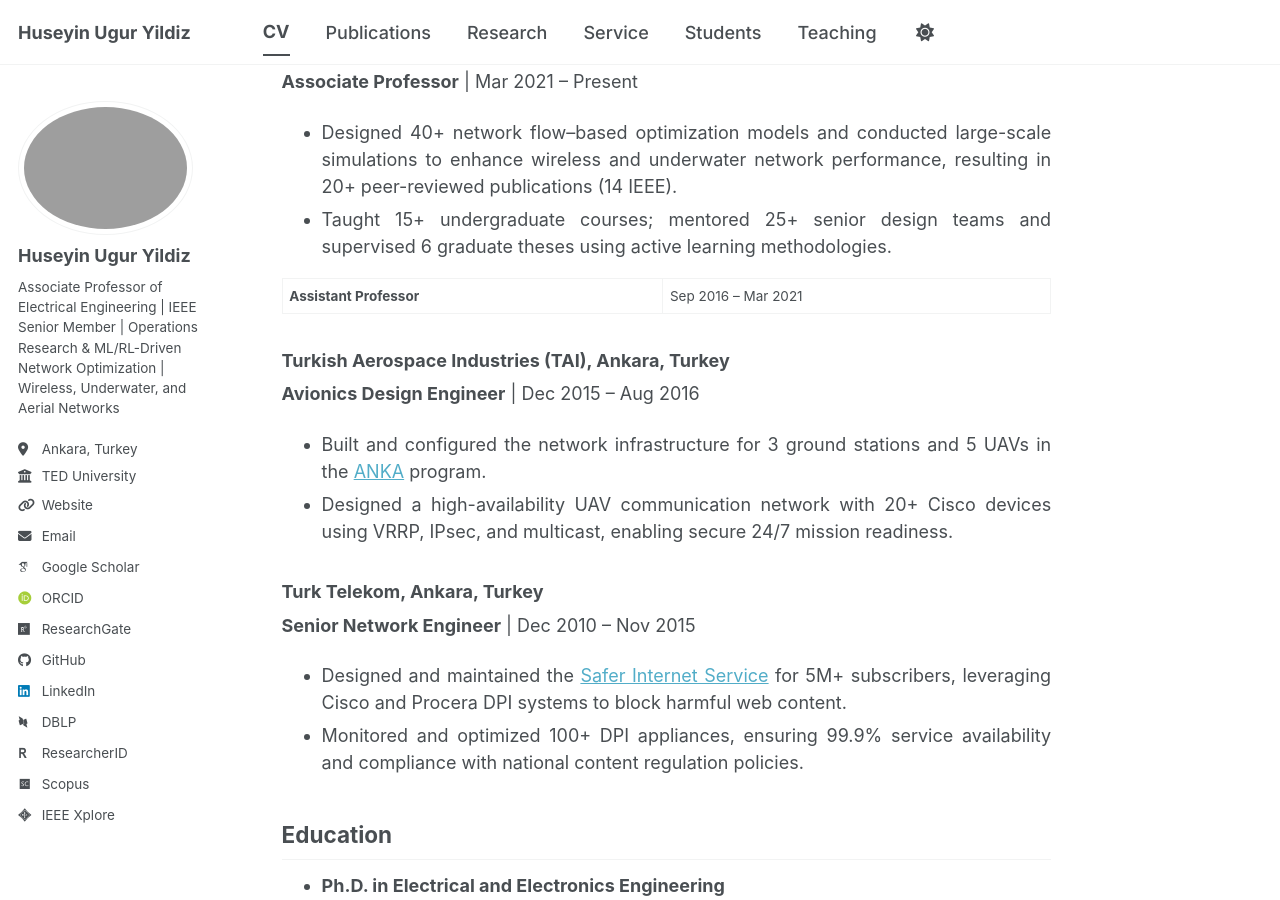
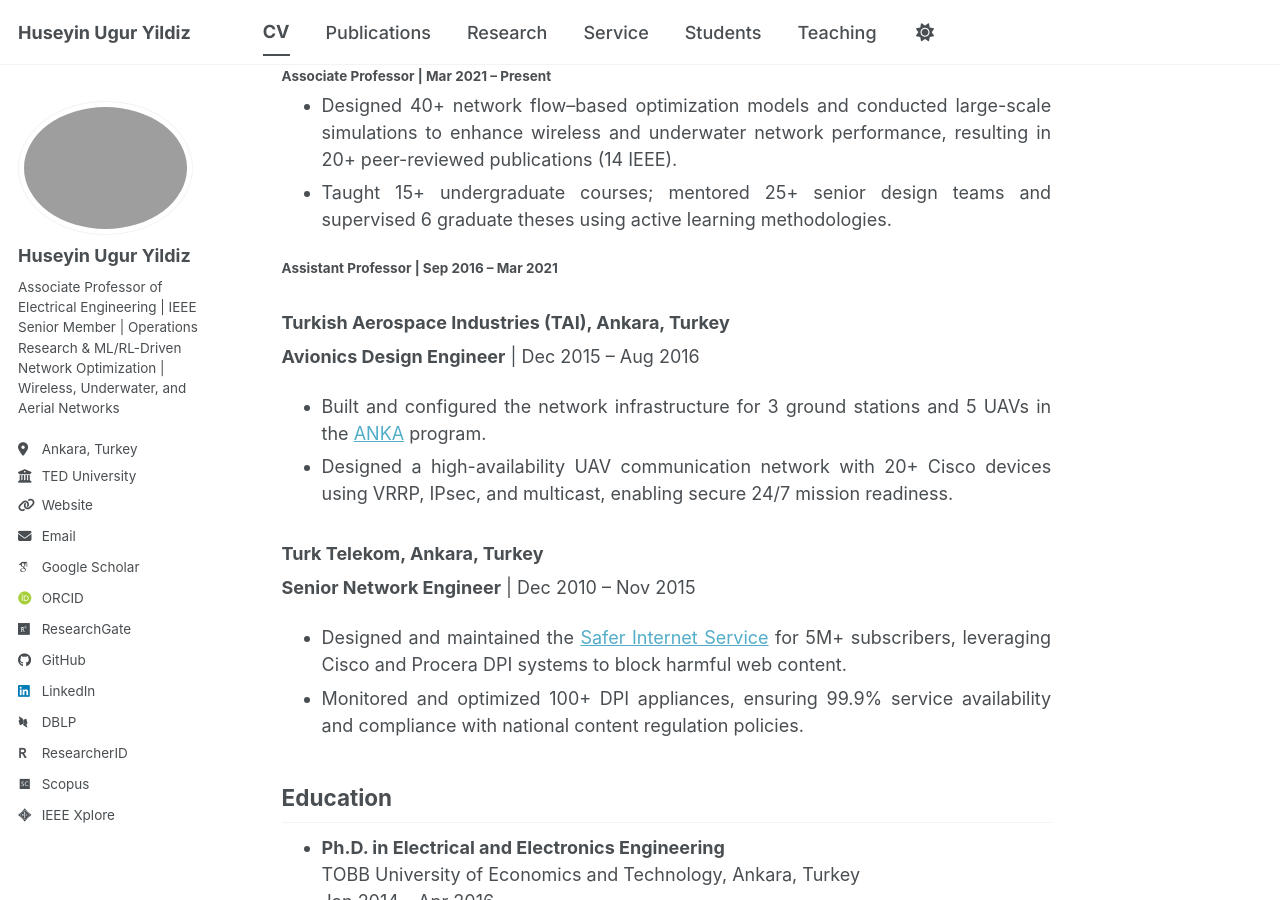
Before and after one commit to huguryildiz/huguryildiz.github.io, a Jekyll site: the page built from _pages/cv.md, in a window 1280 px wide and 900 px high, scrolled down 333 px. Built offline with Jekyll 4.4.1, drawn with Linux system fonts in a browser that asks for light colours; some web fonts are replaced; a script bundle is joined from its source files by our own code; library files that are not in the unit come from our copies; a style sheet for code colours, icons or effects is not loaded.

Commit message:
Update cv.md

```diff
--- a/_pages/cv.md
+++ b/_pages/cv.md
@@ -11,14 +11,14 @@ nav: main
 
 ### TED University, Ankara, Turkey
 
-**Department Chair** | Jul 2021 – Jul 2024
+#### **Department Chair** | Jul 2021 – Jul 2024
 - Led academic operations for 100+ students and 12 faculty members, overseeing budgeting, accreditation (MUDEK), curriculum development, and departmental strategic planning.
 
-**Associate Professor** | Mar 2021 – Present
+#### **Associate Professor** | Mar 2021 – Present
 - Designed 40+ network flow–based optimization models and conducted large-scale simulations to enhance wireless and underwater network performance, resulting in 20+ peer-reviewed publications (14 IEEE).
 - Taught 15+ undergraduate courses; mentored 25+ senior design teams and supervised 6 graduate theses using active learning methodologies.
 
-**Assistant Professor** | Sep 2016 – Mar 2021
+#### **Assistant Professor** | Sep 2016 – Mar 2021
 
 
 ### Turkish Aerospace Industries (TAI), Ankara, Turkey
```
